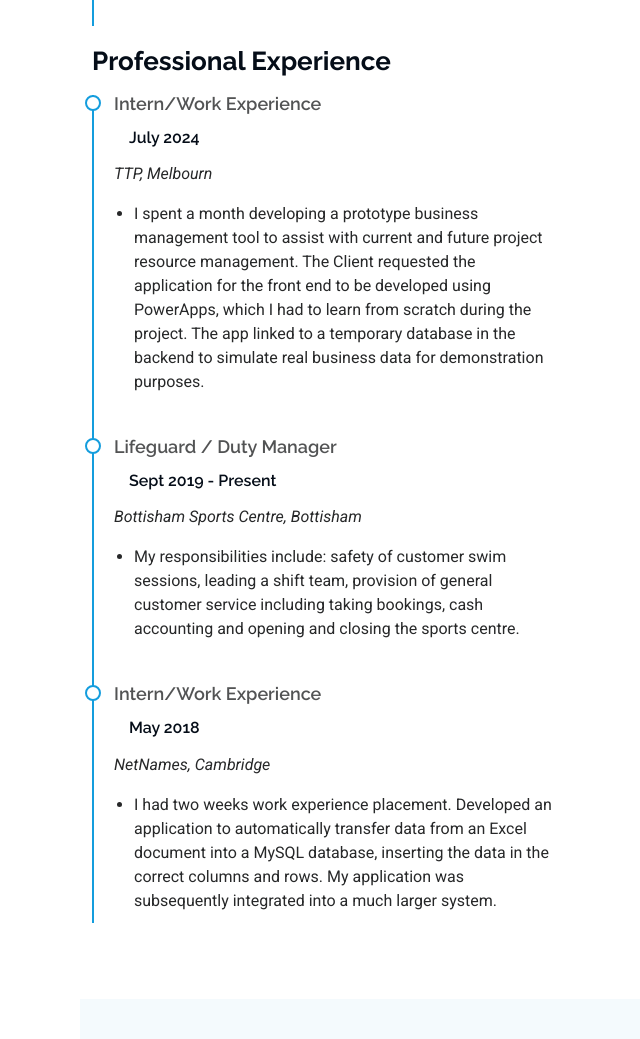
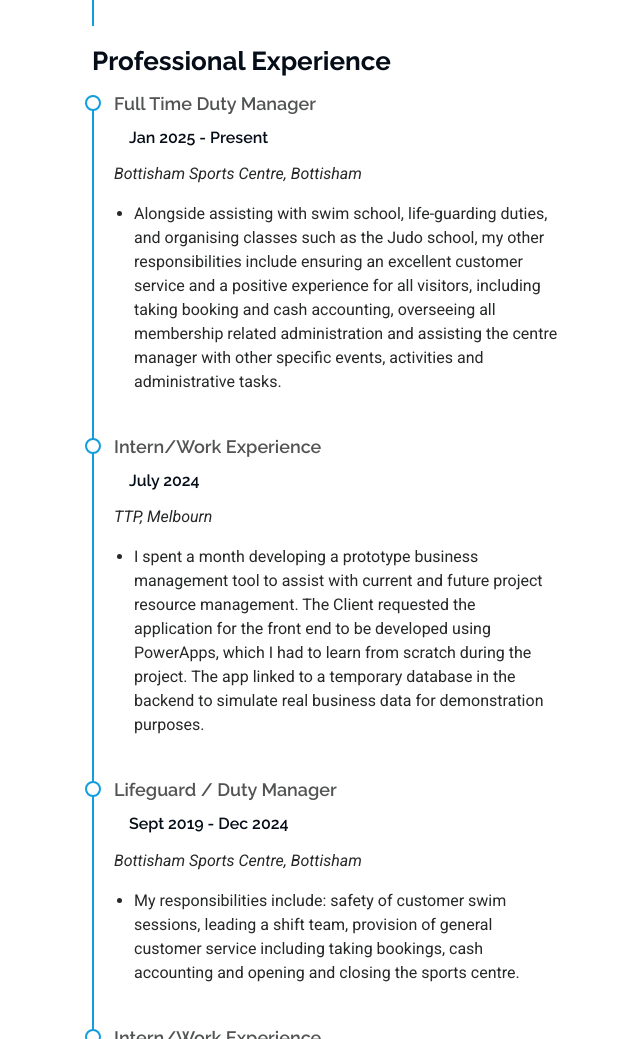
Before and after one commit to hdboshay/Personal-Website, a website with bundled scripts: page public/index.html in a window 1280 px wide. Shown: the part 3720-4759 px from the top of the page, without its empty margins (220-860 px from the left). Built offline with nearby package versions, Linux system fonts and the light colour scheme; some packages are replaced by stand-ins of ours.

Commit message:
Updated Job Experience

```diff
--- a/public/index.html
+++ b/public/index.html
@@ -443,6 +443,15 @@
 
             <h3 class="resume-title">Professional Experience</h3>
             <div class="resume-item">
+              <h4>Full Time Duty Manager</h4>
+              <h5>Jan 2025 - Present</h5>
+              <p><em>Bottisham Sports Centre, Bottisham</em></p>
+              <ul>
+                <li>Alongside assisting with swim school, life-guarding duties, and organising classes such as the Judo school, my other responsibilities include ensuring an excellent customer service and a positive experience for all visitors, including taking booking and cash accounting, overseeing all membership related administration and assisting the centre manager with other specific events, activities and administrative tasks.</li>
+              </ul>
+            </div><!-- Edn Resume Item -->
+
+            <div class="resume-item">
               <h4>Intern/Work Experience</h4>
               <h5>July 2024</h5>
               <p><em>TTP, Melbourn</em></p>
@@ -453,8 +462,8 @@
 
             <div class="resume-item">
               <h4>Lifeguard / Duty Manager</h4>
-              <h5>Sept 2019 - Present</h5>
-              <p><em>Bottisham Sports Centre, Bottisham </em></p>
+              <h5>Sept 2019 - Dec 2024</h5>
+              <p><em>Bottisham Sports Centre, Bottisham</em></p>
               <ul>
                 <li>My responsibilities include: safety of customer swim sessions, leading a shift team, provision of general customer service including taking bookings, cash accounting and opening and closing the sports centre.</li>
               </ul>
```
